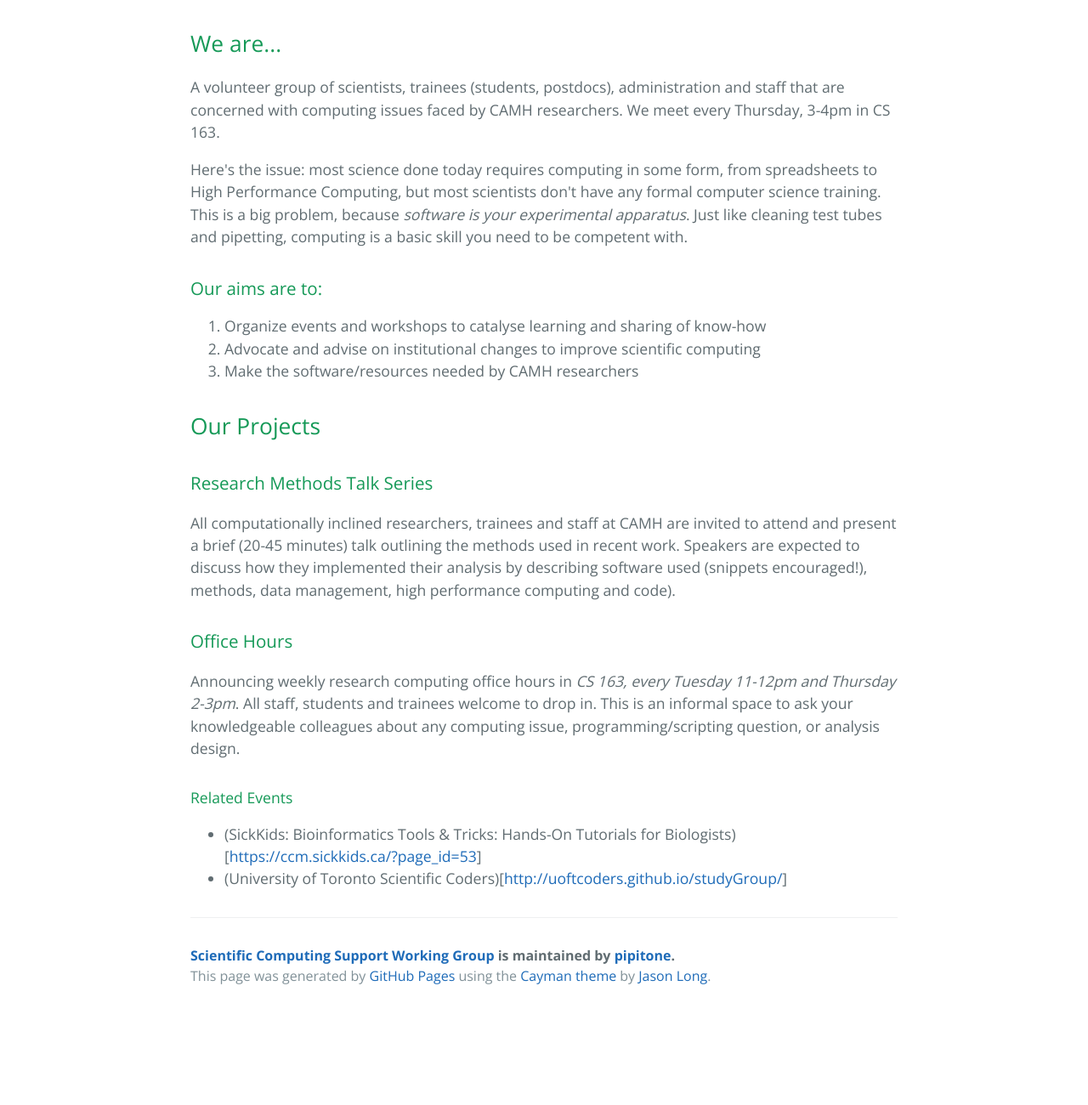
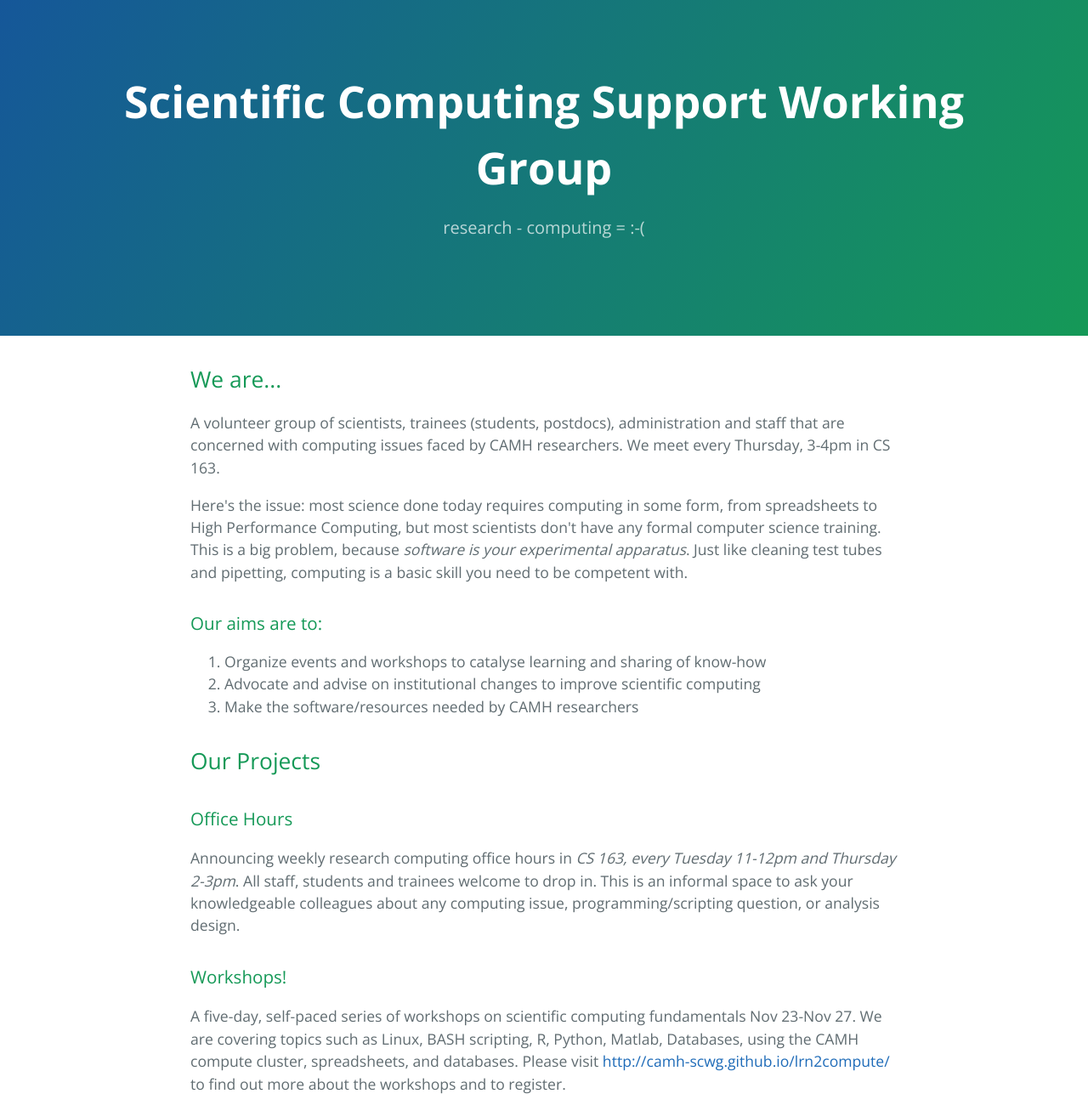
Before and after one commit to CAMH-SCWG/camh-scwg.github.io, a plain HTML site: page index.html in a window 1280 px wide. Shown: the top 1300 px of the page at 85% size. Before the commit the page ends 1192 px from the top, so only its background shows below. Drawn offline with nearby package versions, Linux system fonts and the light colour scheme.

Commit message:
Replace master branch with page content via GitHub

```diff
--- a/index.html
+++ b/index.html
@@ -2,7 +2,7 @@
 <html lang="en-us">
   <head>
     <meta charset="UTF-8">
-    <title>Scientific Computing Support Working Group by pipitone</title>
+    <title>Scientific Computing Support Working Group by CAMH-SCWG</title>
     <meta name="viewport" content="width=device-width, initial-scale=1">
     <link rel="stylesheet" type="text/css" href="stylesheets/normalize.css" media="screen">
     <link href='https://fonts.googleapis.com/css?family=Open+Sans:400,700' rel='stylesheet' type='text/css'>
@@ -10,6 +10,10 @@
     <link rel="stylesheet" type="text/css" href="stylesheets/github-light.css" media="screen">
   </head>
   <body>
+    <section class="page-header">
+      <h1 class="project-name">Scientific Computing Support Working Group</h1>
+      <h2 class="project-tagline">research - computing = :-(</h2>
+    </section>
 
     <section class="main-content">
       <h2>
@@ -32,14 +36,14 @@
 <a id="our-projects" class="anchor" href="#our-projects" aria-hidden="true"><span class="octicon octicon-link"></span></a>Our Projects</h2>
 
 <h3>
-<a id="research-methods-talk-series" class="anchor" href="#research-methods-talk-series" aria-hidden="true"><span class="octicon octicon-link"></span></a>Research Methods Talk Series</h3>
-
-<p>All computationally inclined researchers, trainees and staff at CAMH are invited to attend and present a brief (20-45 minutes) talk outlining the methods used in recent work. Speakers are expected to discuss how they implemented their analysis by describing software used (snippets encouraged!), methods, data management, high performance computing and code).</p>
-
-<h3>
 <a id="office-hours" class="anchor" href="#office-hours" aria-hidden="true"><span class="octicon octicon-link"></span></a>Office Hours</h3>
 
 <p>Announcing weekly research computing office hours in <em>CS 163, every Tuesday 11-12pm and Thursday 2-3pm</em>. All staff, students and trainees welcome to drop in. This is an informal space to ask your knowledgeable colleagues about any computing issue, programming/scripting question, or analysis design.</p>
+
+<h3>
+<a id="workshops" class="anchor" href="#workshops" aria-hidden="true"><span class="octicon octicon-link"></span></a>Workshops!</h3>
+
+<p>A five-day, self-paced series of workshops on scientific computing fundamentals Nov 23-Nov 27. We are covering topics such as Linux, BASH scripting, R, Python, Matlab, Databases, using the CAMH compute cluster, spreadsheets, and databases. Please visit <a href="http://camh-scwg.github.io/lrn2compute/">http://camh-scwg.github.io/lrn2compute/</a> to find out more about the workshops and to register.</p>
 
 <h4>
 <a id="related-events" class="anchor" href="#related-events" aria-hidden="true"><span class="octicon octicon-link"></span></a>Related Events</h4>
@@ -50,7 +54,6 @@
 </ul>
 
       <footer class="site-footer">
-        <span class="site-footer-owner"><a href="https://github.com/pipitone/CAMH-computing-support-WG">Scientific Computing Support Working Group</a> is maintained by <a href="https://github.com/pipitone">pipitone</a>.</span>
 
         <span class="site-footer-credits">This page was generated by <a href="https://pages.github.com">GitHub Pages</a> using the <a href="https://github.com/jasonlong/cayman-theme">Cayman theme</a> by <a href="https://twitter.com/jasonlong">Jason Long</a>.</span>
       </footer>
```
Also changed, not shown: params.json (+1 -1 lines).
